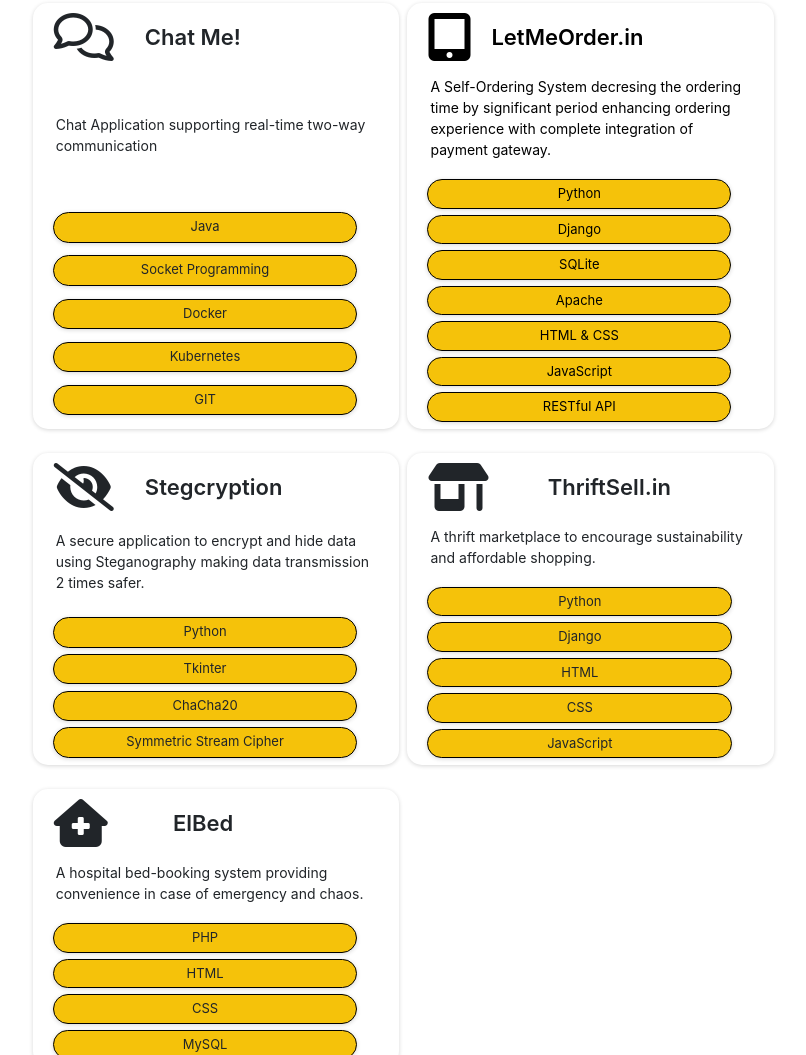
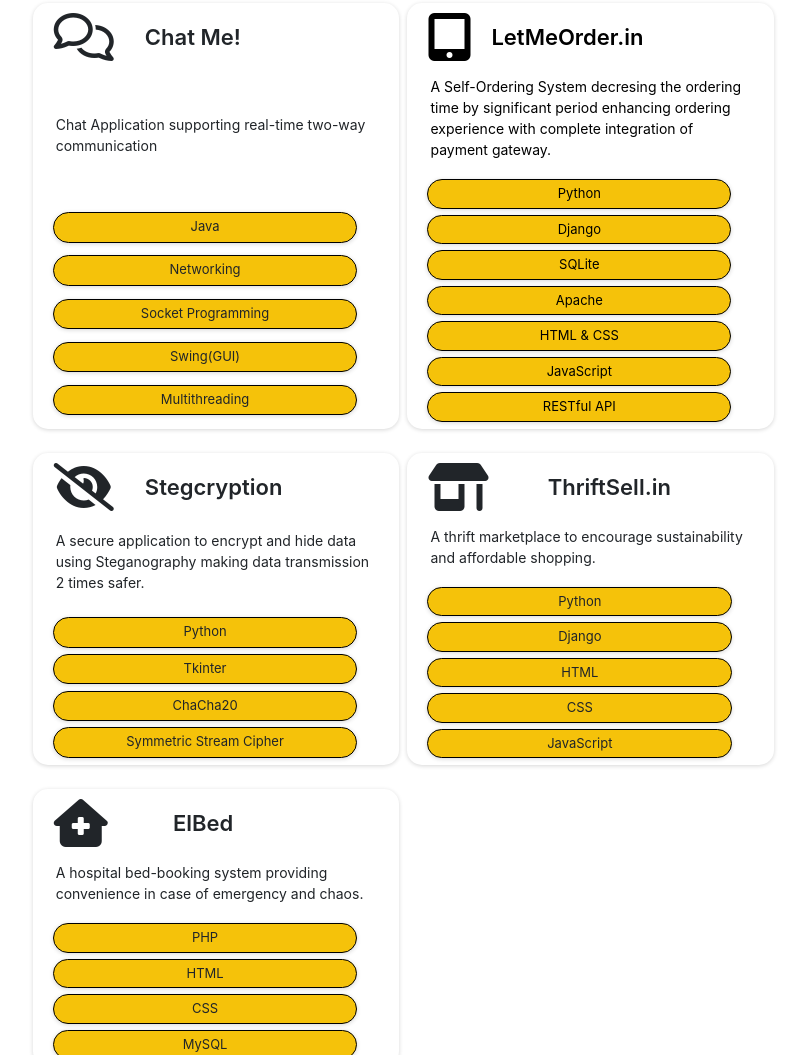
Before and after one commit to YG-YamanGoyal/-, a plain HTML site: page index.html in a window 1280 px wide. Shown: the part 1771-2826 px from the top of the page, without its empty margins (401-1207 px from the left). Drawn offline with nearby package versions, Linux system fonts and the light colour scheme; a small style sheet from the web is missing.

Commit message:
Updated Chat Project

```diff
--- a/index.html
+++ b/index.html
@@ -128,10 +128,10 @@
 
                 <div class="row  px-3">
                   <p class="lang-box mx-1 px-3 py-1 yellow">Java</p>
+                  <p class="lang-box mx-1 px-3 py-1 yellow">Networking</p>
                   <p class="lang-box mx-1 px-3 py-1 yellow">Socket Programming</p>
-                  <p class="lang-box mx-1 px-3 py-1 yellow">Docker</p>
-                  <p class="lang-box mx-1 px-3 py-1 yellow">Kubernetes</p>
-                  <p class="lang-box mx-1 px-3 py-1 yellow">GIT</p>
+                  <p class="lang-box mx-1 px-3 py-1 yellow">Swing(GUI)</p>
+                  <p class="lang-box mx-1 px-3 py-1 yellow">Multithreading</p>
                 </div>
 
               </div>
```
